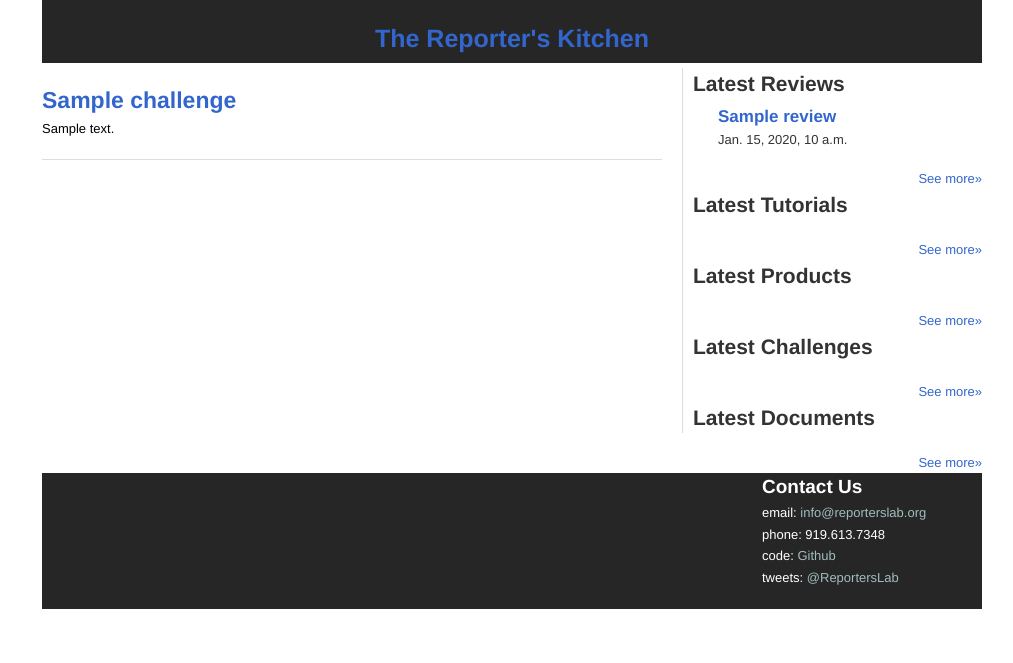
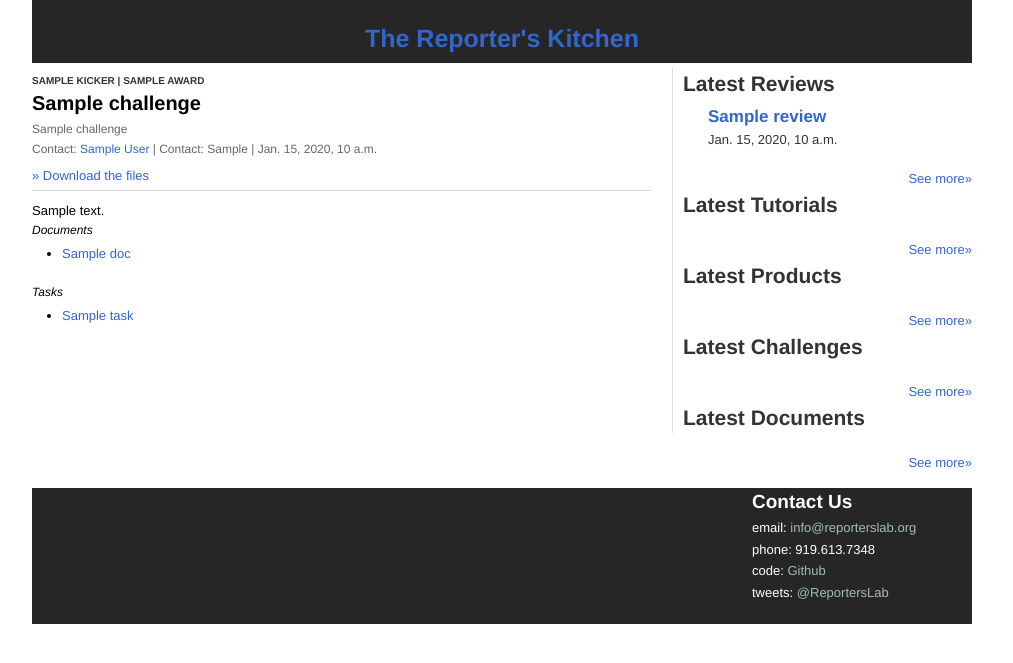
Before and after one commit to ReportersLab/Reviews_Public, a Django app: template review_lab/templates/challenge.django.html in a window 1280 px wide. Shown: the top 663 px of the page, without its empty margins (128-1141 px from the left). Run offline with Django 3.2, Linux system fonts and the light colour scheme; the template is opened without the code that fills it: most values are stand-ins (such as "Sample title", 1, 10 or a date in 2020); some libraries are stand-ins or nearby versions.

Commit message:
Some template tweaking. Abstracted some styles into classes so we're not adding IDs everywhere.
Fleshed out the Document and Challenge views.

```diff
--- a/review_lab/assets/css/main.css
+++ b/review_lab/assets/css/main.css
@@ -33,6 +33,7 @@ blockquote
 
 #footer
 {
+    margin:15px 0 0 0;
     padding-bottom:20px;
 }
 
@@ -274,12 +275,12 @@ blockquote
 }
 
 
-#task_performance, #product_reviews
+.detail_item_container
 {
     float:left; clear:both;
     margin:10px 0 0 0;
 }
-#task_performance h2, #product_reviews h2
+.detail_item_container h2
 {
     border-bottom:1px solid #DDDDDD;
     border-top:1px solid #333333;
--- a/review_lab/templates/base.html
+++ b/review_lab/templates/base.html
@@ -12,13 +12,13 @@
 
     <body>
         <div id="wrapper" class="container_12">
-            <div id="header" class="grid_12">
+            <div id="header" class="grid_12 alpha omega">
                 <h1><a href="/">The Reporter's Kitchen</a></h1>
             </div>
-            <div id="pre_main" class="grid_12">
+            <div id="pre_main" class="grid_12 alpha omega">
                 {% block pre_main %} {% endblock %}
             </div>
-            <div id="main" class="grid_12">
+            <div id="main" class="grid_12 alpha omega">
                 <div id="content" class="grid_8 alpha">
                     {% block main_content %}{% endblock %}
                 </div>
@@ -30,7 +30,7 @@
                     </div>
                 </div>
             </div>
-            <div id="footer" class="grid_12">
+            <div id="footer" class="grid_12 alpha omega">
                 <div class="grid_9 alpha"><p></p></div>
                 <div id="footer_contact" class="grid_3 omega">
                     <h4>Contact Us</h4>
--- a/review_lab/templates/challenge.django.html
+++ b/review_lab/templates/challenge.django.html
@@ -7,14 +7,57 @@
 {% block main_content %}
 
 
-        <div class="review_list_container">
-            <h2>
-                <a href="">{{challenge.name}}</a>
-            </h2>
+        <div id="detail_container" class="challenge">
+            <div id="detail_header">
+                <h6>
+                    {% if challenge.kicker %} {{ challenge.kicker }} {% endif %}
+                    {% if challenge.kicker and challenge.award %} | {% endif %}
+                    {% if challenge.award %} {{ challenge.award }} {% endif %}
+                </h6>
+                <h1>
+                   {{ challenge.name }}
+                </h1>
+                <h4>{{ challenge.subtitle }}</h4>
+                <div class="byline_timestamp_container">
+                    {% if challenge.contact %}
+                        <span class="byline">Contact: <a href="mailto:{{ challenge.contact.email }}">{{ challenge.contact.first_name }} {{ challenge.contact.last_name }}</a> | </span>
+                    {% endif %}
+                    {% if challenge.other_contact %}
+                        <span class="byline">Contact: {{ challenge.other_contact|safe }} | </span>
+                    {% endif %}
+                    <span class="timestamp">{{ challenge.update_time|date:"DATETIME_FORMAT" }}</span>
+                </div>
+                <div class="challenge_details">
+                    {% if challenge.files %}<span><a href="{{ challenge.files }}">&raquo; Download the files</a></span>{% endif %}
+                </div>
+            </div>
 
-            <div class="teaser">
-                {{challenge.description|safe}}
+            <div id="details">
+                {{ challenge.description|safe }}
             </div>
+
+            {% if challenge.documents %}
+            <div id="challenge_documents">
+                <h5>Documents</h5>
+                <ul>
+                    {% for doc in challenge.documents.all %}
+                        <li><a href="{{ doc.get_absolute_url }}">{{ doc.name }}</a></li>
+                    {% endfor %}
+                </ul>
+            </div>
+            {% endif %}
+
+            {% if challenge.tasks %}
+            <div id="challenge_tasks">
+                <h5>Tasks</h5>
+                <ul>
+                    {% for task in challenge.tasks.all %}
+                        <li><a href="{{ task.get_absolute_url }}">{{ task.name }}</a></li>
+                    {% endfor %}
+                </ul>
+            </div>
+            {% endif %}
+
         </div>
 
 {% endblock %}
--- a/review_lab/templates/product.django.html
+++ b/review_lab/templates/product.django.html
@@ -72,7 +72,7 @@
 
 
         {% if product.producttask_set.all %}
-            <div id="task_performance">
+            <div id="task_performance" class="detail_item_container">
                 <h2>Tasks Tested</h2>
                 {% for pt in product.producttask_set.all %}
                      <div class="pt_review grid_8 alpha omega {% if forloop.last %}last{% endif %}">
--- a/review_lab/templates/review.django.html
+++ b/review_lab/templates/review.django.html
@@ -122,7 +122,7 @@
             </div>
 
 
-            <div id="task_performance">
+            <div id="task_performance" class="detail_item_container">
                 <h2>How {{ review.product.name }} performed on our tasks</h2>
                 {% comment %}
                 {% for pt in review.product.producttask_set.all %}
```
Also changed, not shown: review_lab/apps/core/models.py (+25 -0 lines), review_lab/templates/document.django.html (+30 -7 lines), review_lab/templates/task.django.html (+55 -8 lines).
